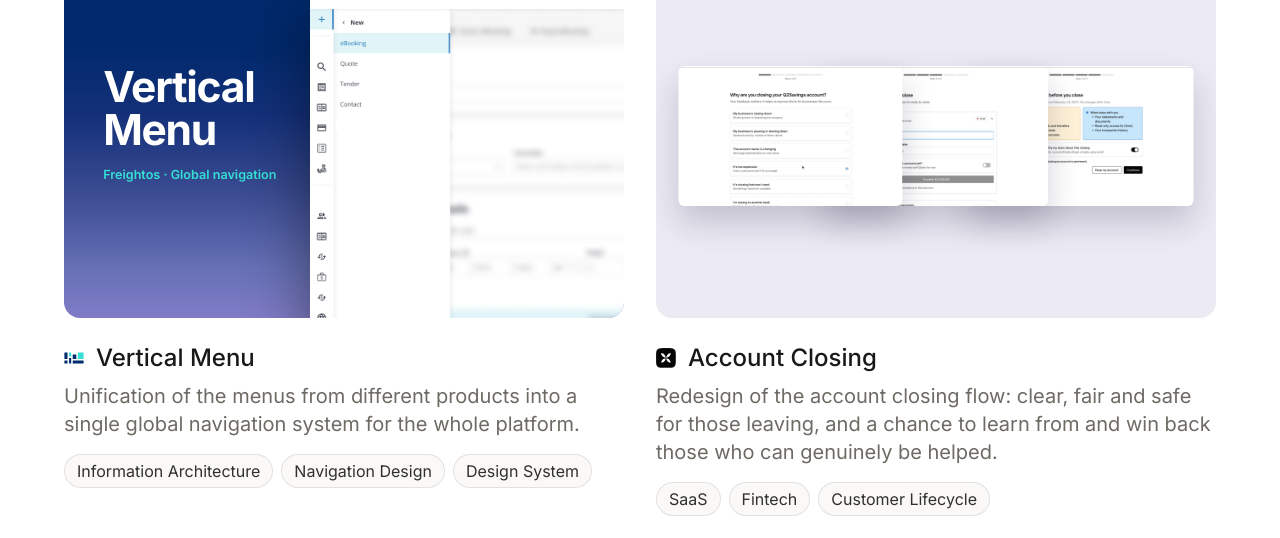
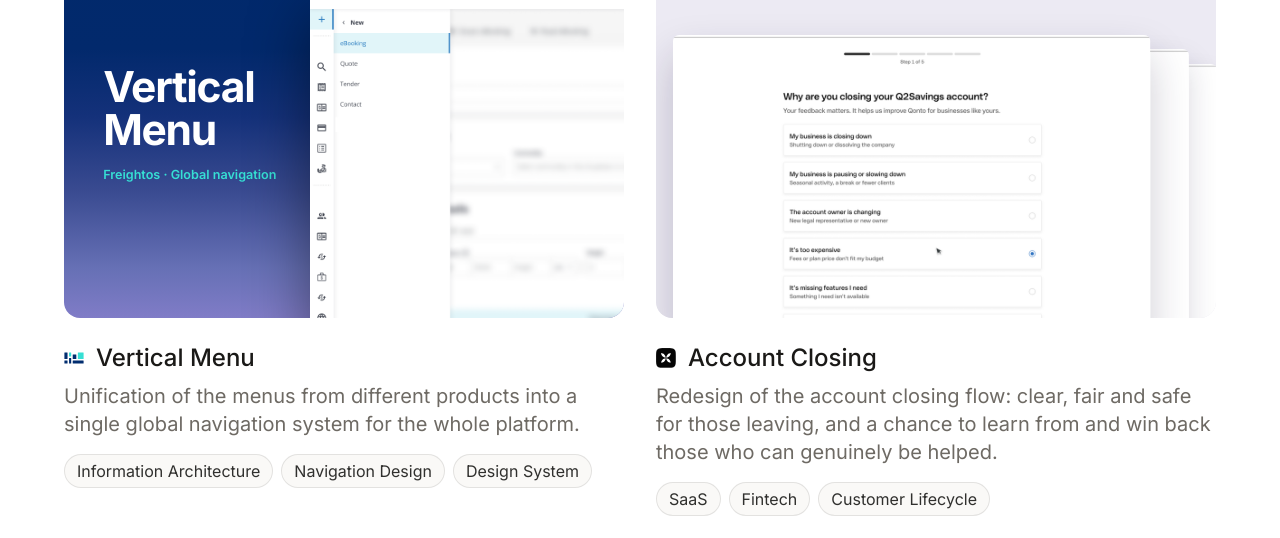
Before and after one commit to javierdiazrodriguez99/portfolio, a plain HTML site: page index.html in a window 1280 px wide. Shown: the part 758-1296 px from the top of the page. Drawn offline with nearby package versions, Linux system fonts and the light colour scheme.

Commit message:
Qonto cover: static stack with the first screen in front and the next steps peeking behind; slight zoom on hover
Co-Authored-By: Claude Opus 5.5 <noreply@anthropic.com>
Claude-Session: https://claude.ai/code/session_01TzBzfV87exMVWc8euzdj78

```diff
--- a/index.html
+++ b/index.html
@@ -218,21 +218,16 @@
   .vm-cover { container-type: inline-size; background: linear-gradient(180deg, #00296B 0%, #02296C 36%, #14317A 52%, #3A4B91 70%, #6670B5 88%, #807CC7 100%); }
   .vm-cover-title { color: #fff; font-weight: 700; font-size: 7.6cqw; line-height: 1; letter-spacing: -0.03em; }
   .vm-cover-sub { color: #36DFD4; font-weight: 600; font-size: 2.25cqw; margin-top: 2.6cqw; }
-  /* Portada de Qonto: una pantalla de escritorio grande y centrada; al pasar el ratón (o al hacer scroll en móvil)
-     se reduce y se va a la izquierda, y aparecen a su derecha los dos pasos siguientes, solapados (izquierda delante, derecha detrás) */
-  .qonto-cover .qc-step { position: absolute; left: 30%; top: 40%; width: 40%; height: auto; transform-origin: 50% 0; border-radius: 0.375rem; box-shadow: 0 16px 32px rgba(30, 25, 60, 0.2); transition: transform 0.8s cubic-bezier(0.22, 1, 0.36, 1), opacity 0.5s ease; }
-  .qonto-cover .qc-step-1 { transform: translateY(-24%) scale(2.1); z-index: 3; }
-  .qonto-cover .qc-step-2 { z-index: 2; }
-  .qonto-cover .qc-step-3 { z-index: 1; }
-  .qonto-cover .qc-step-2, .qonto-cover .qc-step-3 { opacity: 0; transform: scale(0.96); }
+  /* Portada de Qonto: la primera pantalla del flujo delante, algo a la izquierda, con los dos pasos siguientes
+     asomando por detrás a la derecha. Al pasar el ratón (o al hacer scroll en móvil) hace un poco de zoom */
+  .qonto-cover .qc-step { position: absolute; height: auto; border-radius: 0.375rem; transform-origin: 0 0; transition: transform 0.6s cubic-bezier(0.22, 1, 0.36, 1); }
+  .qonto-cover .qc-step-1 { left: 3%; top: 32.5%; width: 82%; z-index: 3; box-shadow: 0 20px 40px rgba(30, 25, 60, 0.22); }
+  .qonto-cover .qc-step-2 { left: 12%; top: 36%; width: 80%; z-index: 2; box-shadow: 0 14px 30px rgba(30, 25, 60, 0.16); }
+  .qonto-cover .qc-step-3 { left: 21%; top: 39.5%; width: 76%; z-index: 1; box-shadow: 0 10px 24px rgba(30, 25, 60, 0.12); }
   @media (hover: hover) {
-    .group:hover .qonto-cover .qc-step-1 { transform: translateX(-65%); }
-    .group:hover .qonto-cover .qc-step-2 { opacity: 1; transform: none; transition-delay: 0.15s; }
-    .group:hover .qonto-cover .qc-step-3 { opacity: 1; transform: translateX(65%); transition-delay: 0.25s; }
+    .group:hover .qonto-cover .qc-step { transform: scale(1.04); }
   }
-  .is-active .qonto-cover .qc-step-1 { transform: translateX(-65%); }
-  .is-active .qonto-cover .qc-step-2 { opacity: 1; transform: none; transition-delay: 0.15s; }
-  .is-active .qonto-cover .qc-step-3 { opacity: 1; transform: translateX(65%); transition-delay: 0.25s; }
+  .is-active .qonto-cover .qc-step { transform: scale(1.04); }
 </style>
 </head>
 
@@ -355,8 +350,8 @@
         </article>
 
         <!-- Qonto -->
-        <!-- Portada con el mismo esquema que Circadia: logo arriba y pantalla del flujo saliendo por abajo.
-             Al pasar el ratón (o al hacer scroll en móvil) la primera pantalla se va a la izquierda y aparecen los dos pasos siguientes -->
+        <!-- Portada con el mismo esquema que Circadia: logo arriba y pantalla del flujo saliendo por abajo,
+             con los pasos siguientes asomando por detrás -->
         <article class="reveal group" data-category="personal" data-scroll-anim>
           <a href="work/qonto.html" class="focus-ring block rounded-2xl">
             <div class="qonto-cover aspect-[4/3] rounded-2xl mb-6 overflow-hidden relative bg-[#ECEAF3]">
```
